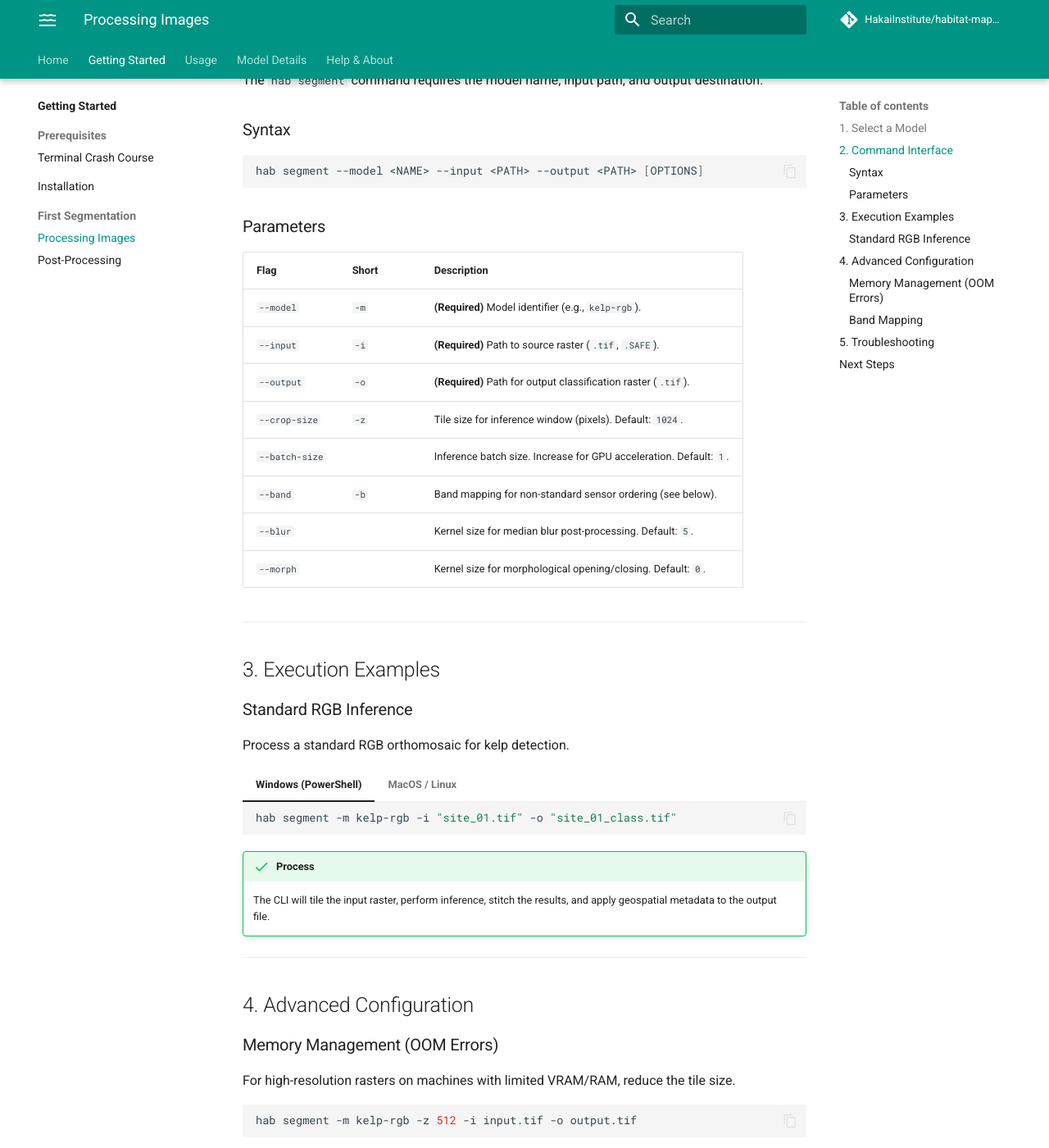
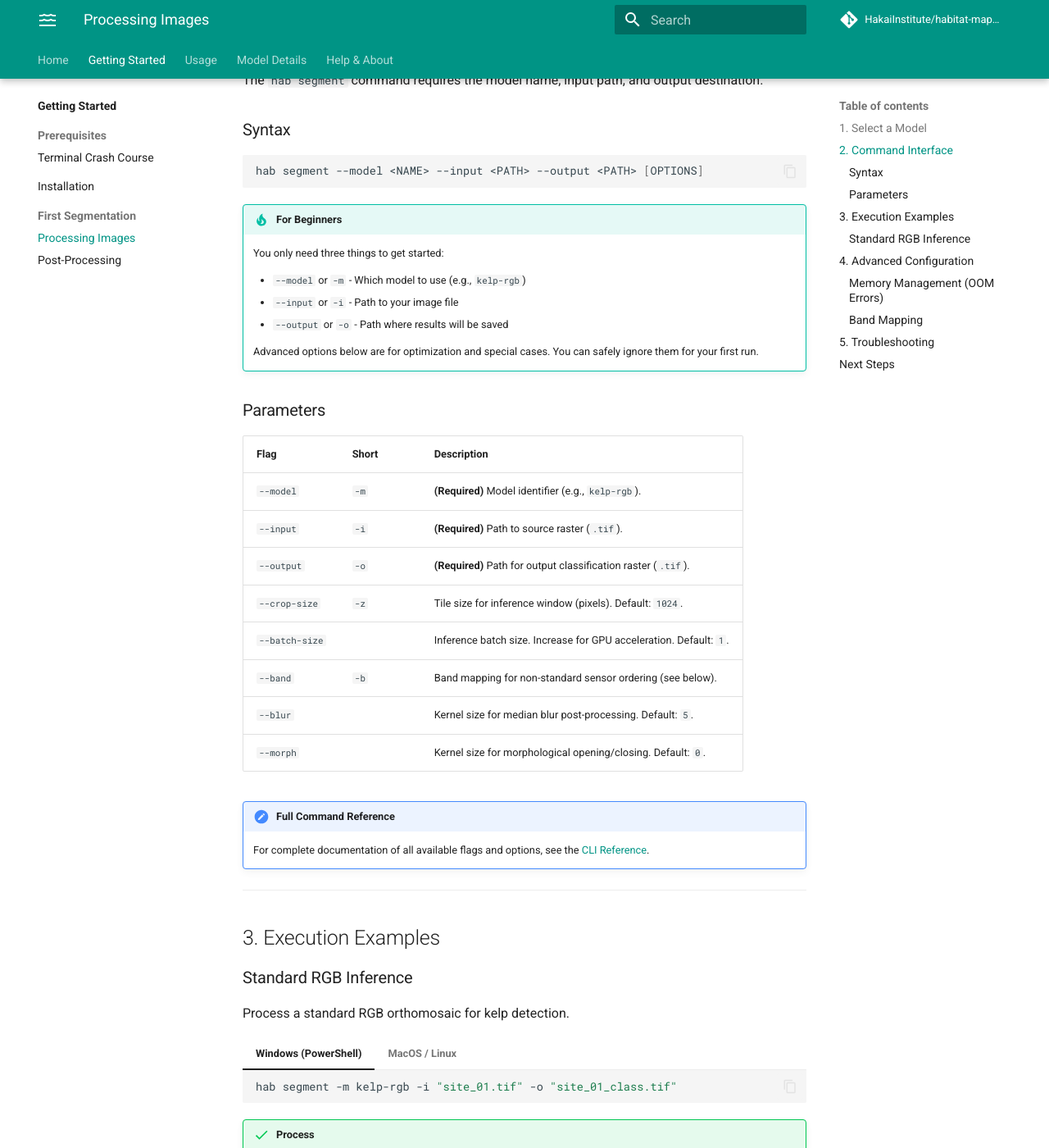
Before and after one commit to HakaiInstitute/kelp-o-matic, an MkDocs documentation site: the page built from docs/beginner_guide/execution.md, in a window 1280 px wide and 1400 px high, scrolled down 981 px. Shown: the whole window at 82% size. Built offline with MkDocs 1.6.1 and Material for MkDocs 9.7.7, drawn with Linux system fonts in a browser that asks for light colours; comment, search, counter and statistics services are not loaded; some of the changed text lies outside the part shown.

Commit message:
docs: Refine beginner's guide content for clarity and ease of use

````diff
--- a/docs/beginner_guide/execution.md
+++ b/docs/beginner_guide/execution.md
@@ -4,7 +4,7 @@ Run segmentation inference on your geospatial imagery using the `hab segment` co
 
 !!! abstract "Prerequisites"
     1. **Activate Environment:** Ensure `(habitat-env)` is active in your terminal.
-    2. **Input Data:** Have your orthomosaics or raster data ready (GeoTIFF or Sentinel-2 SAFE).
+    2. **Input Data:** Have your GeoTIFF orthomosaics or raster data ready.
 
 ---
 
@@ -36,18 +36,30 @@ The `hab segment` command requires the model name, input path, and output destin
 hab segment --model <NAME> --input <PATH> --output <PATH> [OPTIONS]
 ```
 
+!!! tip "For Beginners"
+    You only need three things to get started:
+
+    - `--model` or `-m` - Which model to use (e.g., `kelp-rgb`)
+    - `--input` or `-i` - Path to your image file
+    - `--output` or `-o` - Path where results will be saved
+
+    Advanced options below are for optimization and special cases. You can safely ignore them for your first run.
+
 ### Parameters
 
 | Flag | Short | Description |
 | :--- | :--- | :--- |
 | `--model` | `-m` | **(Required)** Model identifier (e.g., `kelp-rgb`). |
-| `--input` | `-i` | **(Required)** Path to source raster (`.tif`, `.SAFE`). |
+| `--input` | `-i` | **(Required)** Path to source raster (`.tif`). |
 | `--output` | `-o` | **(Required)** Path for output classification raster (`.tif`). |
 | `--crop-size` | `-z` | Tile size for inference window (pixels). Default: `1024`. |
 | `--batch-size` | | Inference batch size. Increase for GPU acceleration. Default: `1`. |
 | `--band` | `-b` | Band mapping for non-standard sensor ordering (see below). |
 | `--blur` | | Kernel size for median blur post-processing. Default: `5`. |
 | `--morph` | | Kernel size for morphological opening/closing. Default: `0`. |
+
+!!! note "Full Command Reference"
+    For complete documentation of all available flags and options, see the [CLI Reference](../cli.md).
 
 ---
 
````
Also changed, not shown: docs/beginner_guide/post_processing.md (+12 -3 lines), docs/beginner_guide/terminal_crash_course.md (+6 -0 lines), docs/cli.md (+3 -0 lines).
